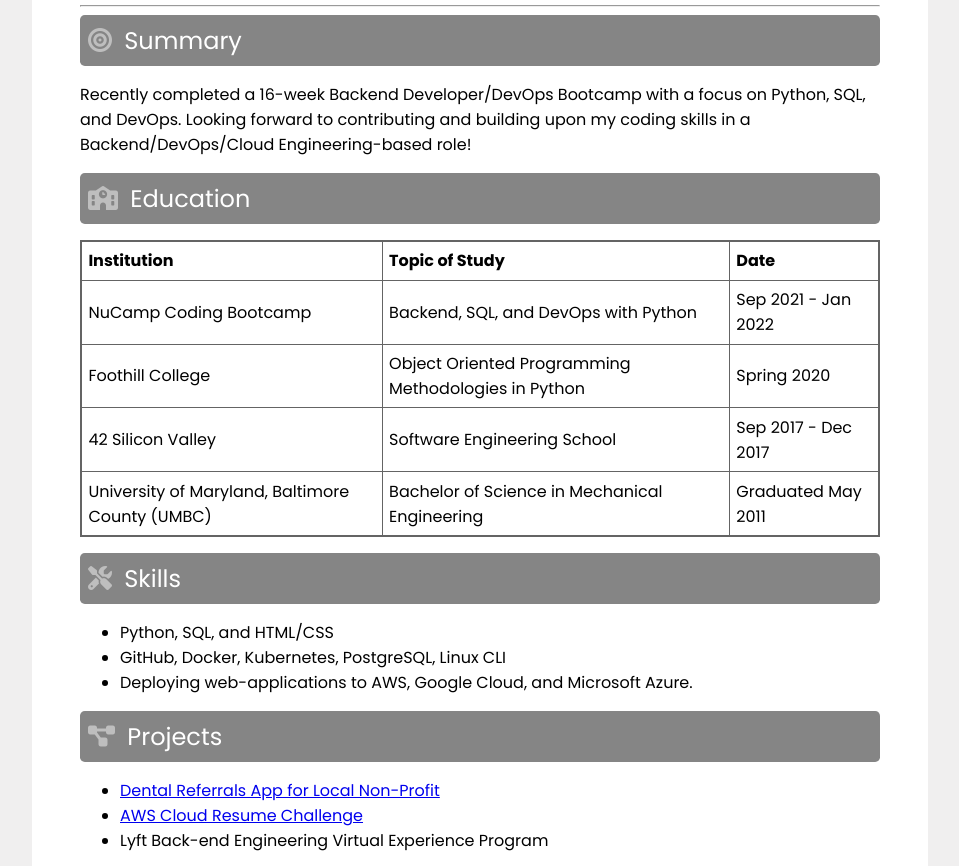
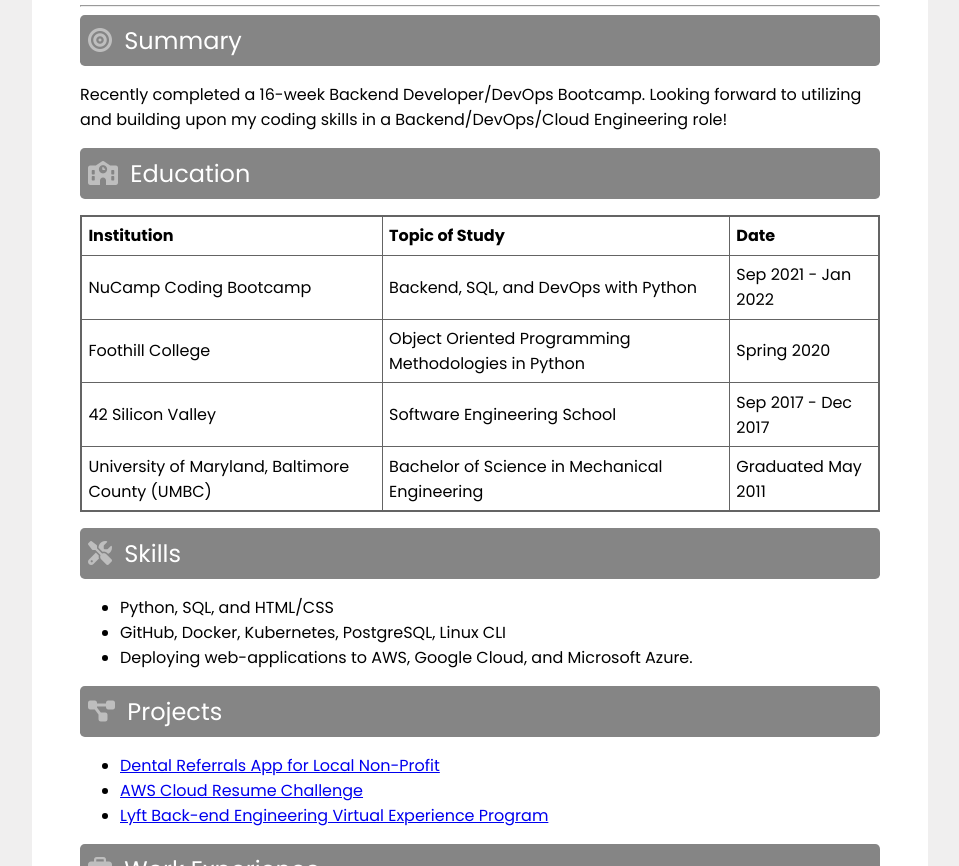
Before and after one commit to StevenSumedi/aws-cloud-resume-challenge, a plain HTML site: page index.html in a window 1280 px wide. Shown: the part 257-1123 px from the top of the page, without its empty margins (160-1119 px from the left). Drawn offline with Linux system fonts and the light colour scheme; no server answers.

Commit message:
header and link

```diff
--- a/index.html
+++ b/index.html
@@ -53,7 +53,7 @@
                     <i class="fas fa-bullseye icon"></i>
                     <h2>Summary</h2>
                 </div>
-                <p>Recently completed a 16-week Backend Developer/DevOps Bootcamp with a focus on Python, SQL, and DevOps. Looking forward to contributing and building upon my coding skills in a Backend/DevOps/Cloud Engineering-based role!</p>
+                <p>Recently completed a 16-week Backend Developer/DevOps Bootcamp. Looking forward to utilizing and building upon my coding skills in a Backend/DevOps/Cloud Engineering role!</p>
             </div>
             <div class="education">
                 <div class="ed-head grey">
@@ -107,7 +107,7 @@
                 <ul>
                     <li><a href="https://github.com/StevenSumedi/dental-referrals-app">Dental Referrals App for Local Non-Profit</a></li>
                     <li><a href="https://github.com/StevenSumedi/aws-cloud-resume-challenge">AWS Cloud Resume Challenge</a></li>
-                    <li><a href="https://github.com/StevenSumedi/lyft-backend-engineering-assignment"></a>Lyft Back-end Engineering Virtual Experience Program</a></li>
+                    <li><a href="https://github.com/StevenSumedi/lyft-backend-engineering-assignment">Lyft Back-end Engineering Virtual Experience Program</a></li>
                 </ul>
             </div>
             <div class="experience">
```
